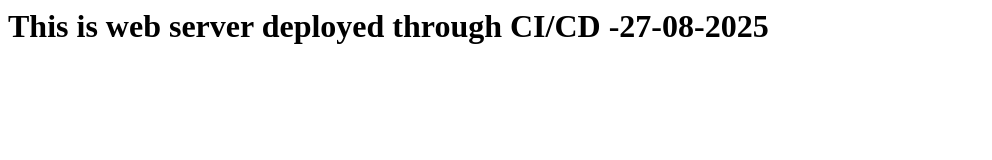
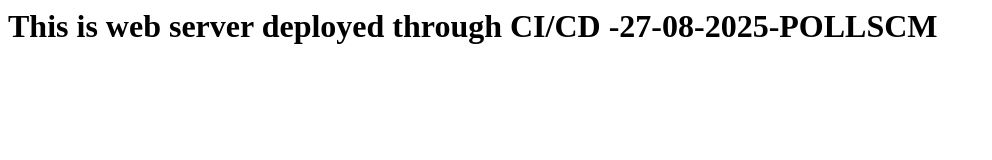
Before and after one commit to Mahammad07/batch25, a plain HTML site: page index.html in a window 1280 px wide. Shown: the whole page, without its empty margins (0-992 px from the left). Drawn offline with Linux system fonts and the light colour scheme.

Commit message:
add pollscm

```diff
--- a/index.html
+++ b/index.html
@@ -1 +1 @@
-<h1> This is web server deployed through CI/CD -27-08-2025 </h1>
+<h1> This is web server deployed through CI/CD -27-08-2025-POLLSCM </h1>
```
